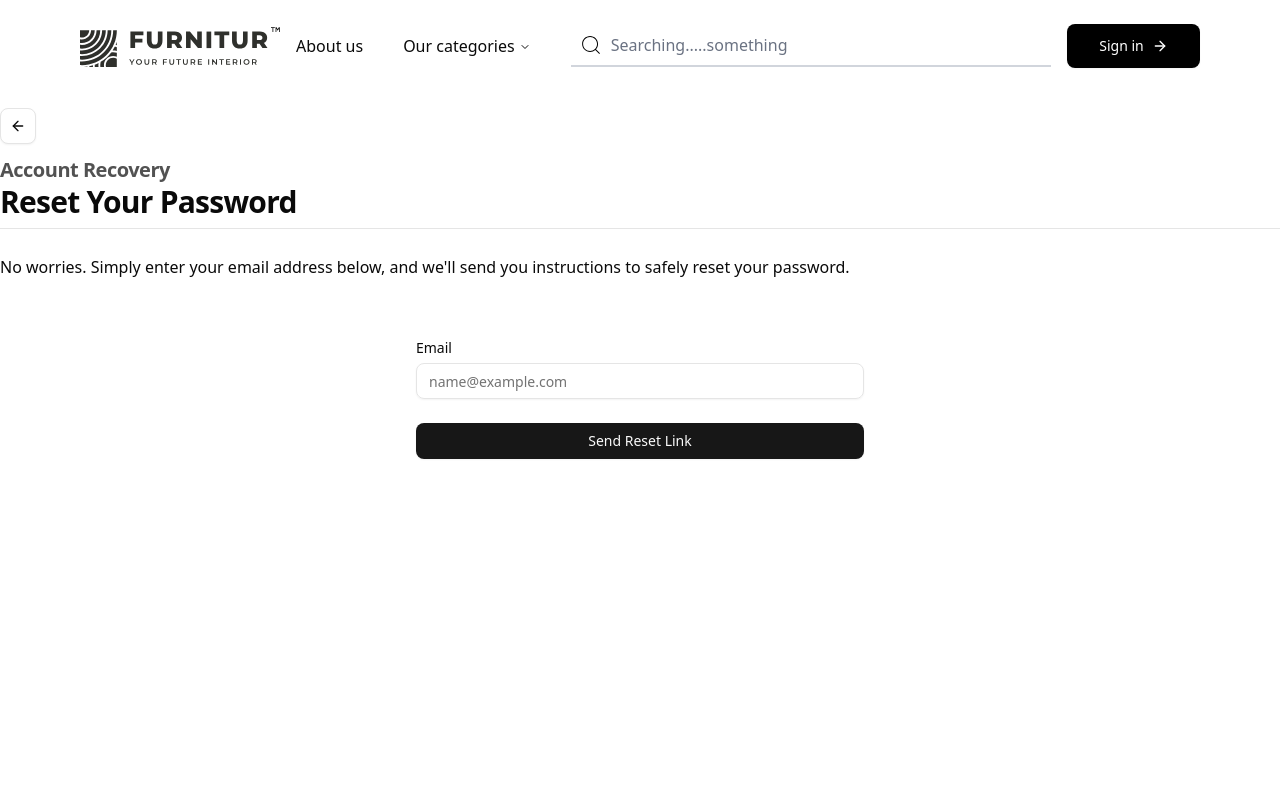
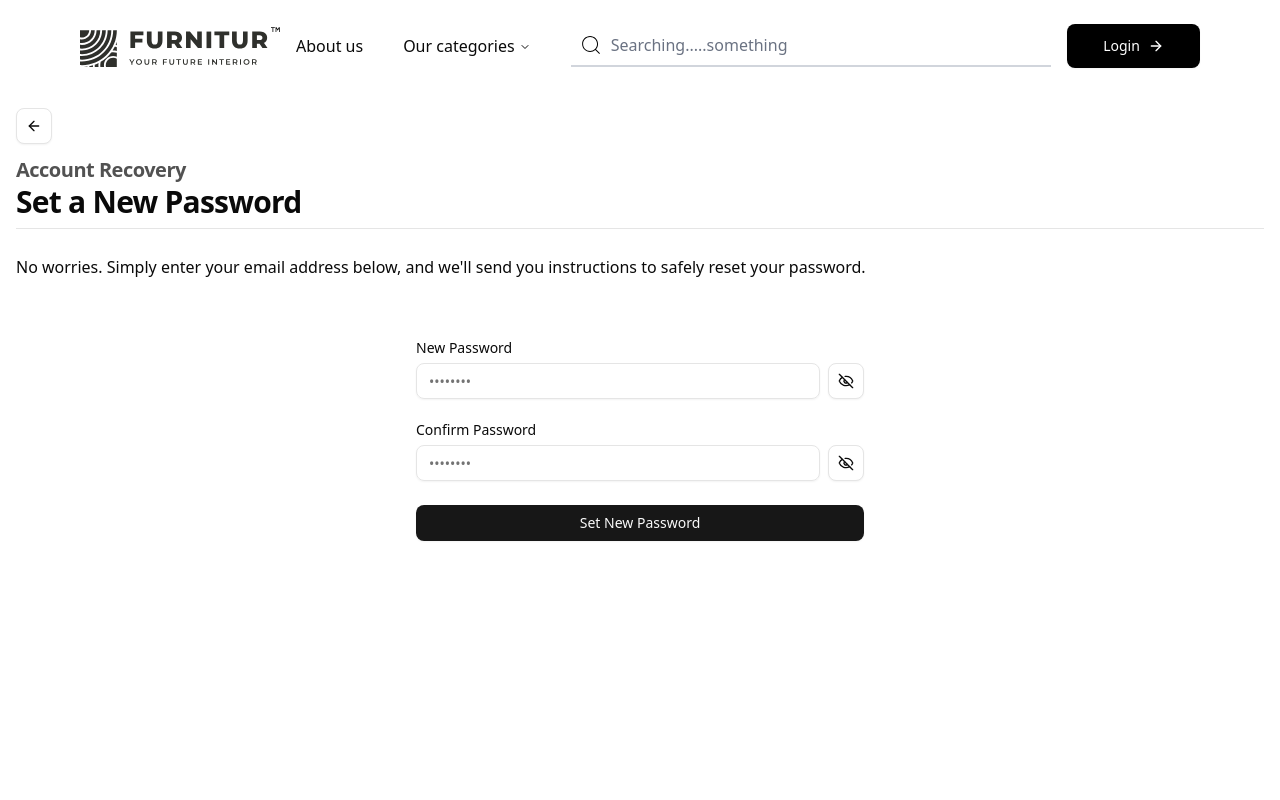
Before and after one commit to kimhanz/frontend-the-core-home, a React (Vite) app: page /reset-password in a window 1280 px wide. Shown: the top 800 px of the page. Built offline with nearby package versions, Linux system fonts and the light colour scheme.

Commit message:
update(auth): Auth Responsive

```diff
--- a/src/App.jsx
+++ b/src/App.jsx
@@ -5,6 +5,7 @@ import About from "./pages/About.jsx";
 import { Login } from "./pages/Login.jsx";
 import { Register } from "./pages/Register.jsx";
 import { ForgotPassword } from "./pages/ForgotPassword.jsx";
+import { ResetPassword } from "./pages/ResetPassword.jsx";
 
 const router = createBrowserRouter([
   {
@@ -38,7 +39,7 @@ const router = createBrowserRouter([
       },
       {
         path: "reset-password",
-        element: <ForgotPassword />,
+        element: <ResetPassword />,
       },
     ],
   },
--- a/src/components/AuthImagePanel.jsx
+++ b/src/components/AuthImagePanel.jsx
@@ -12,27 +12,27 @@ export function AuthImagePanel() {
       <div className="absolute z-1 top-0 left-10 w-[240px] transform -rotate-15">
         <AspectRatio ratio={1 / 1}>
           <img
-            src="https://placehold.co/400x400/EAE0D5/4F634A?text=Core+Design"
+            src="/public/images/bed.png"
             alt="Abstract home decor 1"
             className="object-cover rounded-lg"
             onError={hideOnError}
           />
         </AspectRatio>
       </div>
-      <div className="absolute z-0 top-15 right-20 w-[240px] transform rotate-15">
+      <div className="absolute z-0 top-10 right-20 w-[240px] transform rotate-15">
         <AspectRatio ratio={1 / 1}>
           <img
-            src="https://placehold.co/400x400/A8DADC/4F634A?text=Timeless"
+            src="/public/images/image-fuji.png"
             alt="Abstract home decor 2"
             className="object-cover rounded-lg"
             onError={hideOnError}
           />
         </AspectRatio>
       </div>
-      <div className="absolute z-2 bottom-5 left-50 w-[240px] transform rotate-[30deg]">
+      <div className="absolute z-2 bottom-0 left-50 w-[240px] transform rotate-[15deg]">
         <AspectRatio ratio={1 / 1}>
           <img
-            src="https://placehold.co/400x400/C27D65/FFFFFF?text=Quality"
+            src="/public/images/chair.png"
             alt="Abstract home decor 3"
             className="object-cover rounded-lg"
             onError={hideOnError}
--- a/src/components/ForgotPasswordForm.jsx
+++ b/src/components/ForgotPasswordForm.jsx
@@ -18,6 +18,7 @@ import {
 import { Input } from "@/components/ui/input";
 import { Card, CardContent } from "@/components/ui/card";
 import { Typography } from "@/components/ui/Typography";
+import { ArrowRight } from "lucide-react";
 
 const formSchema = z.object({
   email: z.string().email({ message: "Please enter a valid email." }),
@@ -49,18 +50,17 @@ export function ForgotPasswordForm() {
             your password. Please check your inbox and spam folder.
           </Typography>
           <Button
+            className="mt-4 cursor-pointer"
             variant="default"
-            className="mt-4"
             onClick={() => navigate("/reset-password")}
           >
-            Reset Link in Email
+            Reset Password <ArrowRight />
           </Button>
         </CardContent>
       </Card>
     );
   }
 
-  // แสดงฟอร์มกรอกอีเมล
   return (
     <Card className="w-full max-w-md border-0 shadow-none">
       <CardContent className="p-0">
@@ -73,13 +73,13 @@ export function ForgotPasswordForm() {
                 <FormItem>
                   <FormLabel>Email</FormLabel>
                   <FormControl>
-                    <Input placeholder="name@example.com" {...field} />
+                    <Input placeholder="@Email.com" {...field} />
                   </FormControl>
                   <FormMessage />
                 </FormItem>
               )}
             />
-            <Button type="submit" className="w-full">
+            <Button className="w-full cursor-pointer" type="submit">
               Send Reset Link
             </Button>
           </form>
--- a/src/components/LoginForm.jsx
+++ b/src/components/LoginForm.jsx
@@ -72,6 +72,7 @@ export function LoginForm() {
                       />
                     </FormControl>
                     <Button
+                      className="cursor-pointer"
                       type="button"
                       variant="outline"
                       size="icon"
@@ -91,18 +92,20 @@ export function LoginForm() {
                 </FormItem>
               )}
             />
-
-            <Button variant="default" type="submit" className="w-full">
+            <Button
+              className="w-full cursor-pointer"
+              variant="default"
+              type="submit"
+            >
               Login <ArrowRight className="h-4 w-4" />
             </Button>
           </form>
         </Form>
-
         <div className="mt-6 flex flex-col items-center gap-4">
           <Button
+            className="w-full cursor-pointer"
             type="button"
             variant="outline"
-            className="w-full"
             onClick={() => navigate("/forgot-password")}
           >
             Forgot Password ? <Undo2 className="h-4 w-4" />
@@ -110,9 +113,9 @@ export function LoginForm() {
           <Typography variant="muted">
             Don't have an account ?{" "}
             <Button
+              className="p-0 underline underline-offset-8 cursor-pointer"
               type="button"
               variant="link"
-              className="p-0 underline underline-offset-8"
               onClick={() => navigate("/register")}
             >
               Create an account
--- a/src/components/Navbar.jsx
+++ b/src/components/Navbar.jsx
@@ -90,13 +90,15 @@ const Navbar = () => {
 
         {/* Sign in Button (always visible on desktop) */}
         <div className="hidden lg:block">
+          <Link to="/login">
             <Button
               variant="default"
-            className="bg-black text-white w-[133px] h-[44px]"
+              className="bg-black text-white w-[133px] h-[44px] cursor-pointer"
             >
-            Sign in
+              Login
               <ArrowRight size={16} />
             </Button>
+          </Link>
         </div>
 
         {/* Mobile Hamburger */}
@@ -124,13 +126,16 @@ const Navbar = () => {
           </div>
 
           {/* Mobile Sign in */}
+          <Link to="/login">
             <Button
               variant="default"
               className="bg-black text-white w-full h-[44px]"
             >
-            Sign in
+              Login
               <ArrowRight size={16} />
             </Button>
+          </Link>
+
           <div className="flex justify-between items-center gap-x-4 w-full">
             <Button
               variant="default"
--- a/src/components/RegisterForm.jsx
+++ b/src/components/RegisterForm.jsx
@@ -160,6 +160,7 @@ export function RegisterForm() {
                           />
                         </FormControl>
                         <Button
+                          className="cursor-pointer"
                           type="button"
                           variant="outline"
                           size="icon"
@@ -181,7 +182,7 @@ export function RegisterForm() {
                 <div className="flex flex-col gap-6 justify-center items-center">
                   <Button
                     type="submit"
-                    className="w-full items-center justify-center"
+                    className="w-full items-center justify-center cursor-pointer"
                   >
                     <BookUser className="h-4 w-4" /> Create an account{" "}
                     <ArrowRight className="h-4 w-4" />
@@ -189,9 +190,9 @@ export function RegisterForm() {
                   <Typography variant="muted">
                     Already have an account ?{" "}
                     <Button
+                      className="p-0 underline underline-offset-8 cursor-pointer"
                       type="button"
                       variant="link"
-                      className="p-0 underline underline-offset-8"
                       onClick={() => navigate("/login")}
                     >
                       Login
--- a/src/components/ResetPasswordForm.jsx
+++ b/src/components/ResetPasswordForm.jsx
@@ -1,9 +1,11 @@
 "use client";
 
+import * as React from "react";
 import { useForm } from "react-hook-form";
 import { zodResolver } from "@hookform/resolvers/zod";
 import * as z from "zod";
 import { useNavigate } from "react-router-dom";
+import { Eye, EyeOff } from "lucide-react";
 
 import { Button } from "@/components/ui/button";
 import {
@@ -17,7 +19,6 @@ import {
 import { Input } from "@/components/ui/input";
 import { Card, CardContent } from "@/components/ui/card";
 
-// Schema พร้อมเช็คว่ารหัสผ่านตรงกัน
 const formSchema = z
   .object({
     password: z
@@ -32,6 +33,8 @@ const formSchema = z
 
 export function ResetPasswordForm() {
   const navigate = useNavigate();
+  const [showPassword, setShowPassword] = React.useState(false);
+  const [showConfirmPassword, setShowConfirmPassword] = React.useState(false);
 
   const form = useForm({
     resolver: zodResolver(formSchema),
@@ -40,7 +43,6 @@ export function ResetPasswordForm() {
 
   function onSubmit(values) {
     console.log("Password has been reset with:", values.password);
-    // ในโปรเจกต์จริง: ส่วนนี้จะเรียก API เพื่ออัปเดตรหัสผ่านใหม่
     alert("Password reset successful!");
     navigate("/login");
   }
@@ -56,9 +58,32 @@ export function ResetPasswordForm() {
               render={({ field }) => (
                 <FormItem>
                   <FormLabel>New Password</FormLabel>
-                  <FormControl>
-                    <Input type="password" placeholder="••••••••" {...field} />
-                  </FormControl>
+                  <div className="flex items-center gap-2">
+                    <FormControl>
+                      <Input
+                        type={showPassword ? "text" : "password"}
+                        placeholder="••••••••"
+                        {...field}
+                      />
+                    </FormControl>
+                    <Button
+                      className="cursor-pointer"
+                      type="button"
+                      variant="outline"
+                      size="icon"
+                      onClick={() => setShowPassword(!showPassword)}
+                      aria-label={
+                        showPassword ? "Hide password" : "Show password"
+                      }
+                    >
+                      {/* 3. Corrected icon logic */}
+                      {showPassword ? (
+                        <Eye className="h-4 w-4" />
+                      ) : (
+                        <EyeOff className="h-4 w-4" />
+                      )}
+                    </Button>
+                  </div>
                   <FormMessage />
                 </FormItem>
               )}
@@ -68,15 +93,37 @@ export function ResetPasswordForm() {
               control={form.control}
               render={({ field }) => (
                 <FormItem>
-                  <FormLabel>Confirm New Password</FormLabel>
-                  <FormControl>
-                    <Input type="password" placeholder="••••••••" {...field} />
-                  </FormControl>
+                  <FormLabel>Confirm Password</FormLabel>
+                  <div className="flex items-center gap-2">
+                    <FormControl>
+                      <Input
+                        type={showConfirmPassword ? "text" : "password"}
+                        placeholder="••••••••"
+                        {...field}
+                      />
+                    </FormControl>
+                    <Button
+                      className="cursor-pointer"
+                      type="button"
+                      variant="outline"
+                      size="icon"
+                      onClick={() =>
+                        setShowConfirmPassword(!showConfirmPassword)
+                      }
+                    >
+                      {/* 3. Corrected icon logic */}
+                      {showConfirmPassword ? (
+                        <Eye className="h-4 w-4" />
+                      ) : (
+                        <EyeOff className="h-4 w-4" />
+                      )}
+                    </Button>
+                  </div>
                   <FormMessage />
                 </FormItem>
               )}
             />
-            <Button type="submit" className="w-full">
+            <Button className="w-full cursor-pointer" type="submit">
               Set New Password
             </Button>
           </form>
--- a/src/pages/ForgotPassword.jsx
+++ b/src/pages/ForgotPassword.jsx
@@ -10,10 +10,10 @@ export const ForgotPassword = () => {
   };
 
   return (
-    <div className="flex flex-col min-h-screen lg:max-w-7xl mx-auto gap-8 items-center">
+    <div className="flex flex-col min-h-screen lg:max-w-7xl mx-auto px-4 gap-8">
       <header className="flex w-full sticky top-0 z-10 bg-white pt-3">
         <HeaderSection
-          title="Reset Your Password"
+          title="Forgot Password ?"
           badge="Account Recovery"
           description="No worries. Simply enter your email address below, and we'll send you instructions to safely reset your password."
           onBack={handleBack}
--- a/src/pages/Login.jsx
+++ b/src/pages/Login.jsx
@@ -10,7 +10,7 @@ export const Login = () => {
   };
 
   return (
-    <div className="flex flex-col min-h-screen lg:max-w-7xl mx-auto gap-8 items-center">
+    <div className="flex flex-col min-h-screen lg:max-w-7xl mx-auto px-4 gap-8">
       <header className="flex w-full sticky top-0 z-10 bg-white pt-3">
         <HeaderSection
           title="Login to THE CORE HOME"
--- a/src/pages/Register.jsx
+++ b/src/pages/Register.jsx
@@ -10,7 +10,7 @@ export const Register = () => {
   };
 
   return (
-    <div className="flex flex-col min-h-screen lg:max-w-7xl mx-auto gap-8 items-center">
+    <div className="flex flex-col min-h-screen lg:max-w-7xl mx-auto px-4 gap-8">
       <header className="flex w-full sticky top-0 z-10 bg-white pt-3">
         <HeaderSection
           title="Register to THE CORE HOME"
--- a/src/pages/ResetPassword.jsx
+++ b/src/pages/ResetPassword.jsx
@@ -0,0 +1,26 @@
+import { HeaderSection } from "../components/HeaderSection";
+import { useNavigate } from "react-router-dom";
+import { ResetPasswordForm } from "../components/ResetPasswordForm";
+export const ResetPassword = () => {
+  const navigate = useNavigate();
+
+  const handleBack = () => {
+    navigate("/login");
+  };
+
+  return (
+    <div className="flex flex-col min-h-screen lg:max-w-7xl mx-auto px-4 gap-8">
+      <header className="flex w-full sticky top-0 z-10 bg-white pt-3">
+        <HeaderSection
+          title="Set a New Password"
+          badge="Account Recovery"
+          description="No worries. Simply enter your email address below, and we'll send you instructions to safely reset your password."
+          onBack={handleBack}
+        />
+      </header>
+      <main className="flex flex-grow w-full justify-center">
+        <ResetPasswordForm />
+      </main>
+    </div>
+  );
+};
```
Lines whose indentation alone changed are shown as unchanged.
